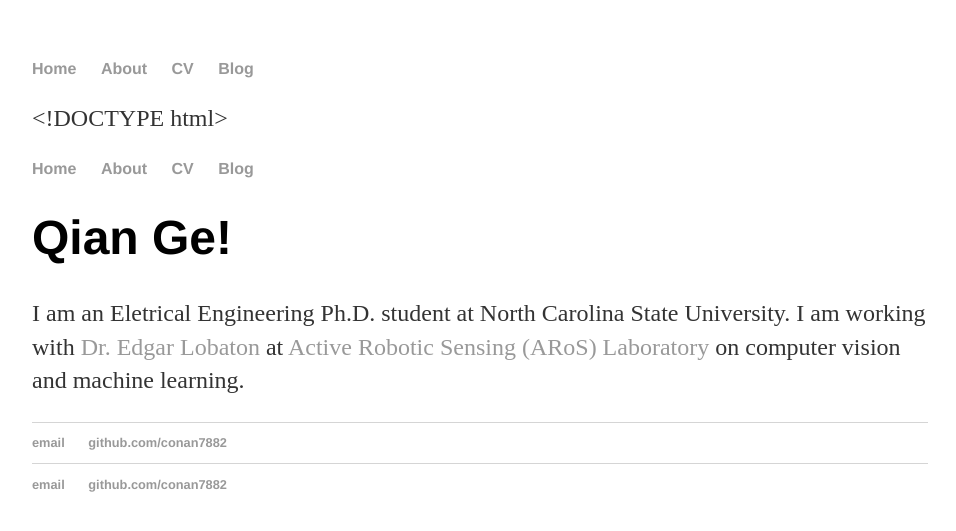
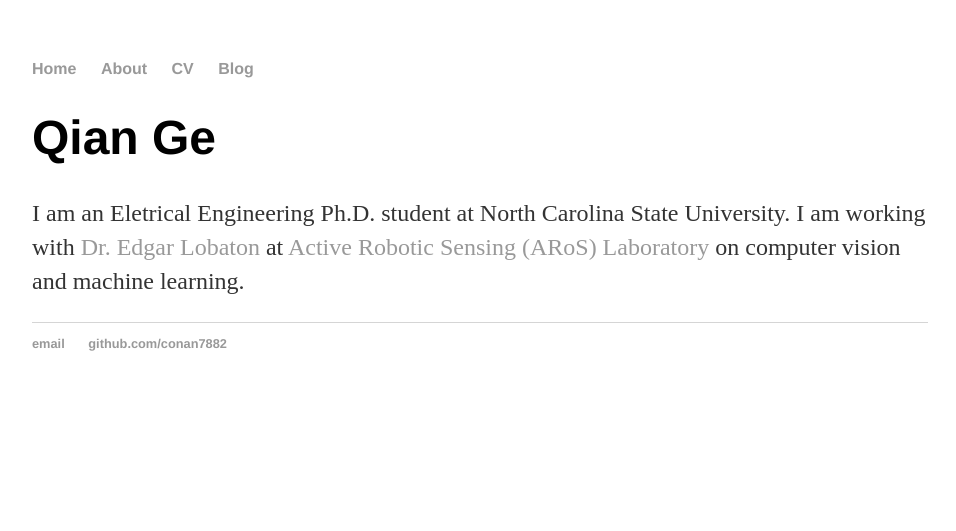
Before and after one commit to conan7882/conan7882.github.io, a Jekyll site: the page built from index.md, in a window 1280 px wide. Shown: the top 531 px of the page, without its empty margins (160-1116 px from the left). Built offline with Jekyll 4.4.1, drawn with Linux system fonts in a browser that asks for light colours; our own code applies the rules of GitHub Pages for plain Markdown files.

Commit message:
Update index.md

```diff
--- a/index.md
+++ b/index.md
@@ -1,30 +1,8 @@
-<!DOCTYPE html>
-<html>
-	<head>
-		<title>Qian Ge</title>
-		<!-- link to main stylesheet -->
-		<link rel="stylesheet" type="text/css" href="/css/main.css">
-	</head>
-	<body>
-		<nav>
-    		<ul>
-        		<li><a href="/">Home</a></li>
-	        	<li><a href="/about">About</a></li>
-        		<li><a href="/cv">CV</a></li>
-        		<li><a href="/blog">Blog</a></li>
-    		</ul>
-		</nav>
-		<div class="container">
-    		<div class="blurb">
-        		<h1>Qian Ge!</h1>
-				<p>I am an Eletrical Engineering Ph.D. student at North Carolina State University. I am working with <a href="http://www.ece.ncsu.edu/people/ejlobato/">Dr. Edgar Lobaton</a> at <a href="http://research.ece.ncsu.edu/aros//">Active Robotic Sensing (ARoS) Laboratory</a> on computer vision and machine learning.</p>
-    		</div><!-- /.blurb -->
-		</div><!-- /.container -->
-		<footer>
-    		<ul>
-        		<li><a href="mailto:qge2@ncsu.com">email</a></li>
-        		<li><a href="https://github.com/conan7882">github.com/conan7882</a></li>
-			</ul>
-		</footer>
-	</body>
-</html>
+---
+layout: default
+title: Qian Ge
+---
+<div class="blurb">
+	<h1>Qian Ge</h1>
+	<p>I am an Eletrical Engineering Ph.D. student at North Carolina State University. I am working with <a href="http://www.ece.ncsu.edu/people/ejlobato/">Dr. Edgar Lobaton</a> at <a href="http://research.ece.ncsu.edu/aros//">Active Robotic Sensing (ARoS) Laboratory</a> on computer vision and machine learning.</p>
+</div><!-- /.blurb -->
```
